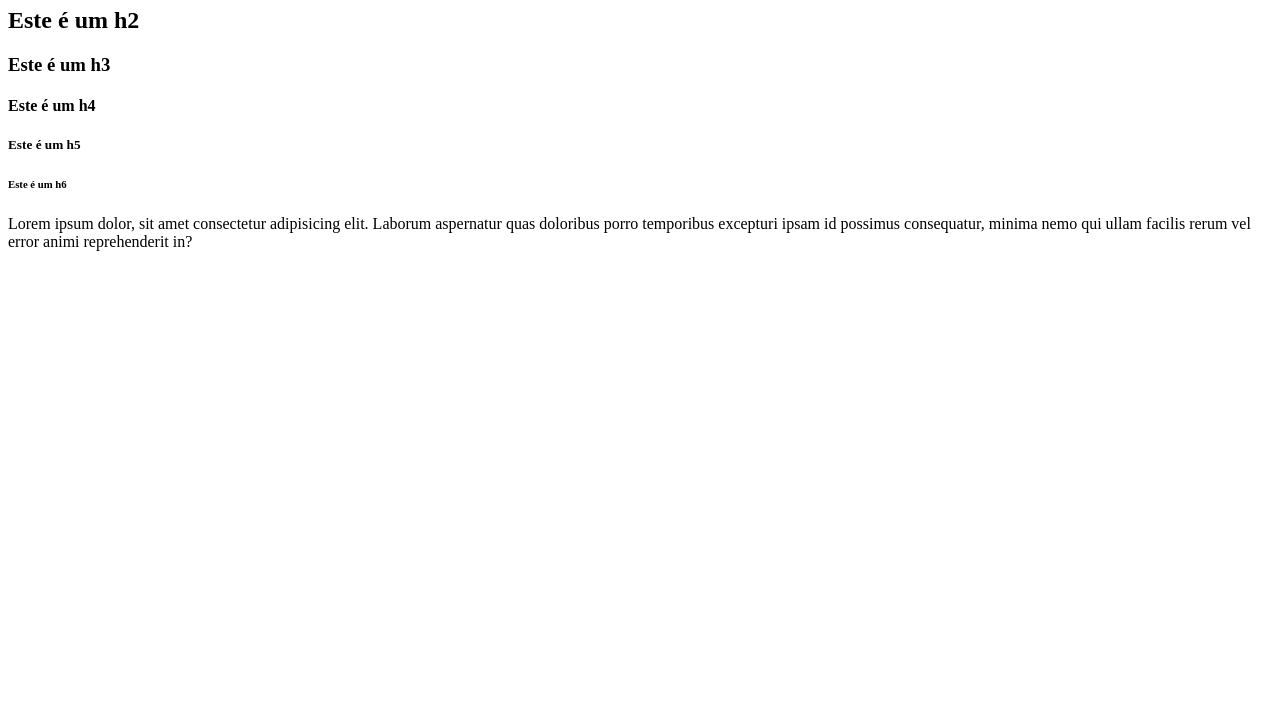
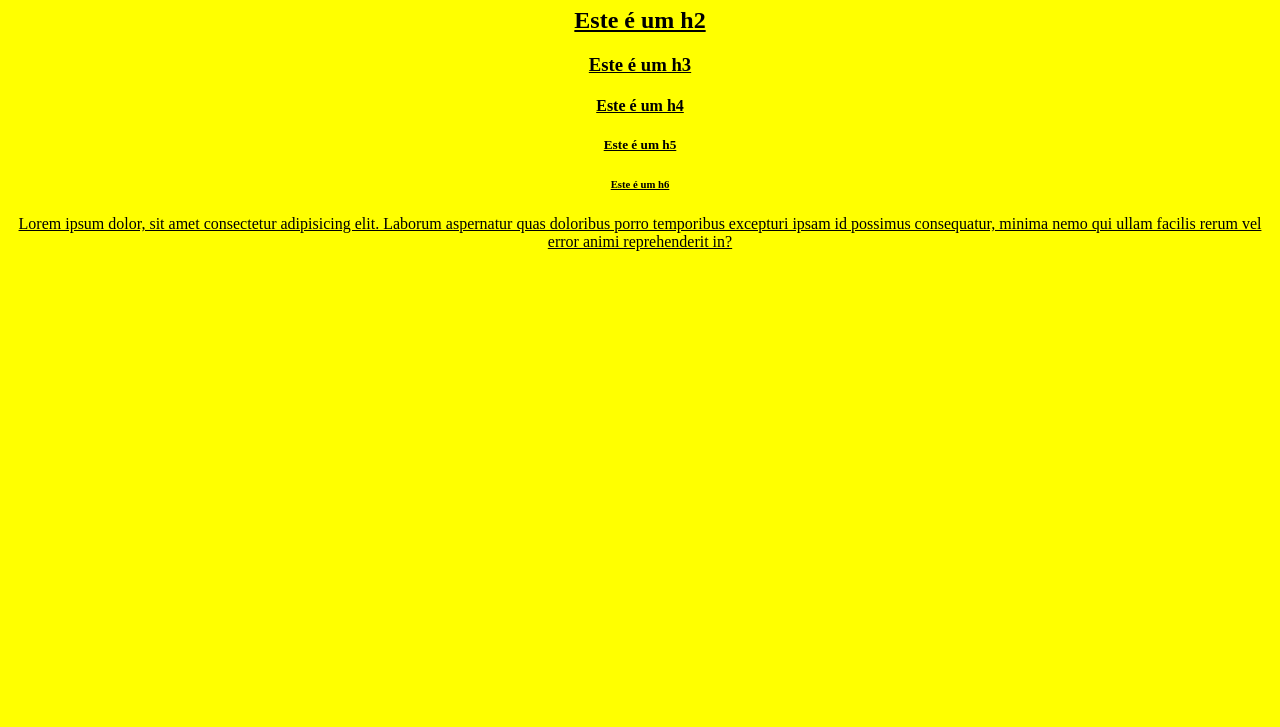
Before and after one commit to H-elena-C-unha/teste-alpha, a plain HTML site: page site teste/index.html in a window 1280 px wide. Shown: the part 73-800 px from the top of the page. Drawn offline with Linux system fonts and the light colour scheme.

Commit message:
brinquei
css

```diff
--- a/index.html
+++ b/site teste/index.html
@@ -3,6 +3,7 @@
 <head>
     <meta charset="UTF-8">
     <meta name="viewport" content="width=device-width, initial-scale=1.0">
+    <link rel="stylesheet" href="style.css">
     <title>O meu primeiro site</title>
 </head>
 <body>
--- /dev/null
+++ b/site teste/style.css
@@ -0,0 +1,5 @@
+body{
+    background-color: yellow;
+    text-align: center;
+    text-decoration: underline;
+}
```
